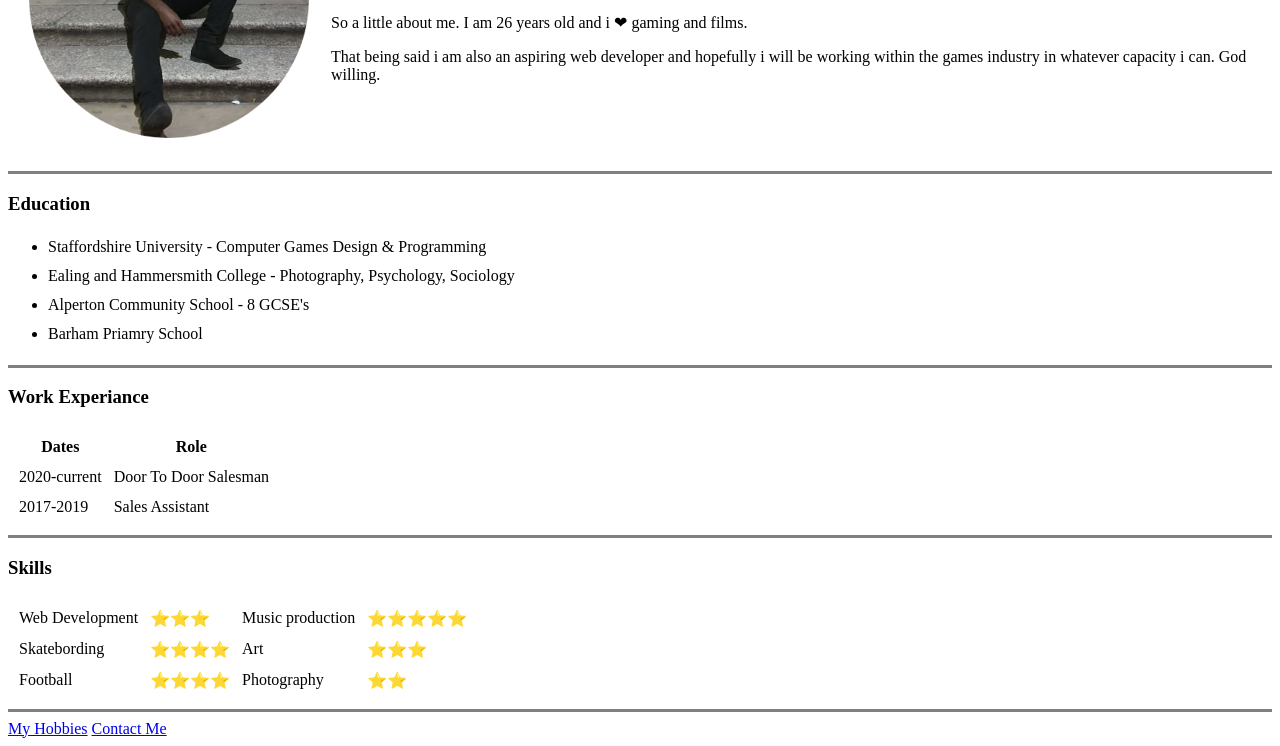
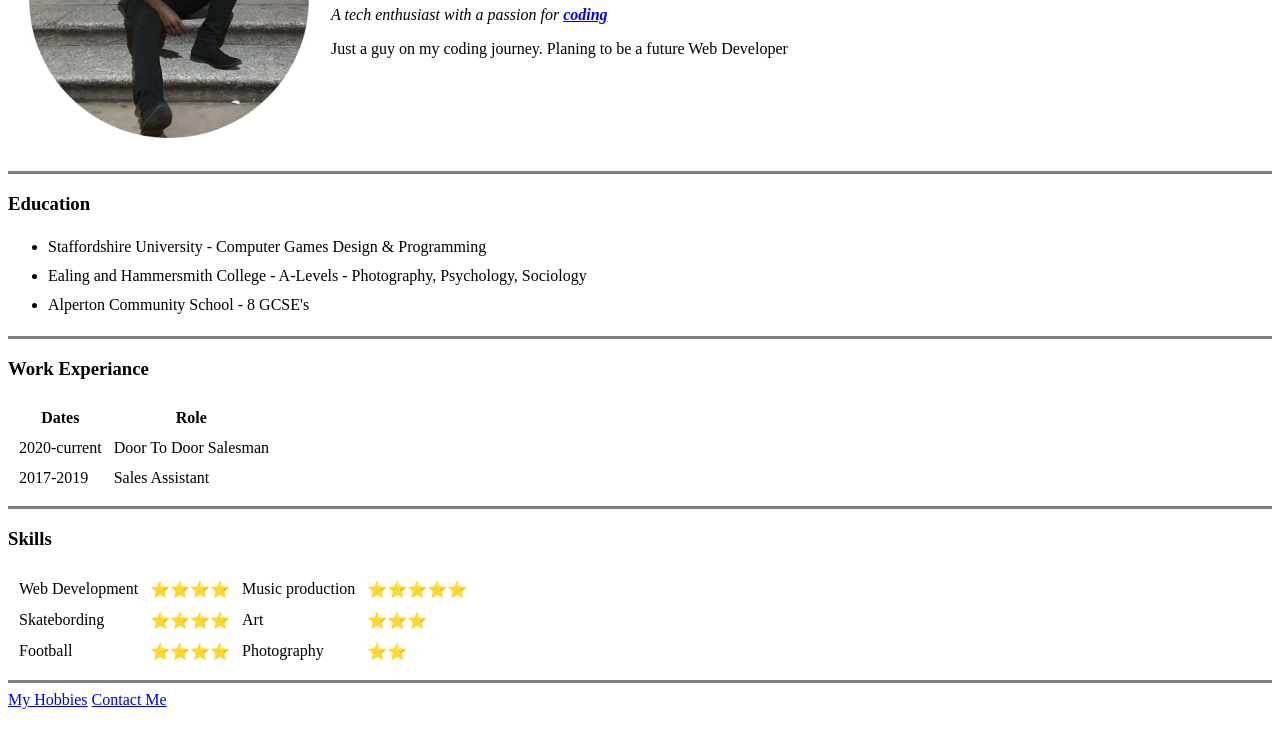
Before and after one commit to TailedDemon/CV, a plain HTML site: page index.html in a window 1280 px wide. Shown: the part 171-917 px from the top of the page. After the commit the page ends 888 px from the top, so only its background shows below. Drawn offline with Linux system fonts and the light colour scheme; files whose address does not match are found by name.

Commit message:
Add files via upload

```diff
--- a/index.html
+++ b/index.html
@@ -9,12 +9,11 @@
 <body>
   <table cellspacing="20">
     <tr>
-      <td><img width="280" src="C:\Users\Niiko\Desktop\Web Development\images\circle-cropped.png" alt="Photo of me"></td>
+      <td><img width="280" src=images/circle-cropped.png alt="Photo of me"></td>
       <td>
         <h1>Niikotey Amon</h1>
-        <p><em>Just a bloke learning how to <strong><a href="https://stackoverflow.com/">code</a></strong></em></p>
-        <p>So a little about me. I am 26 years old and i ❤ gaming and films.</p>
-        <p>That being said i am also an aspiring web developer and hopefully i will be working within the games industry in whatever capacity i can. God willing.</p>
+        <p><em>A tech enthusiast with a passion for <strong><a href="https://stackoverflow.com/">coding</a></strong></em></p>
+        <p>Just a guy on my coding journey. Planing to be a future Web Developer</p>
       </td>
     </tr>
   </table>
@@ -23,9 +22,8 @@
   <h3><strong>Education</strong></h3>
   <ul style="line-height:180%">
     <li>Staffordshire University - Computer Games Design & Programming</li>
-    <li>Ealing and Hammersmith College - Photography, Psychology, Sociology</li>
+    <li>Ealing and Hammersmith College - A-Levels - Photography, Psychology, Sociology</li>
     <li>Alperton Community School - 8 GCSE's</li>
-    <li>Barham Priamry School</li>
   </ul>
   <hr size="3" noshade>
   <!-- WORK EXPERIANCE-->
@@ -52,7 +50,7 @@
   <table cellspacing="10">
     <tr>
       <td>Web Development</td>
-      <td>⭐⭐⭐</td>
+      <td>⭐⭐⭐⭐</td>
       <td>Music production</td>
       <td>⭐⭐⭐⭐⭐</td>
     </tr>
```
